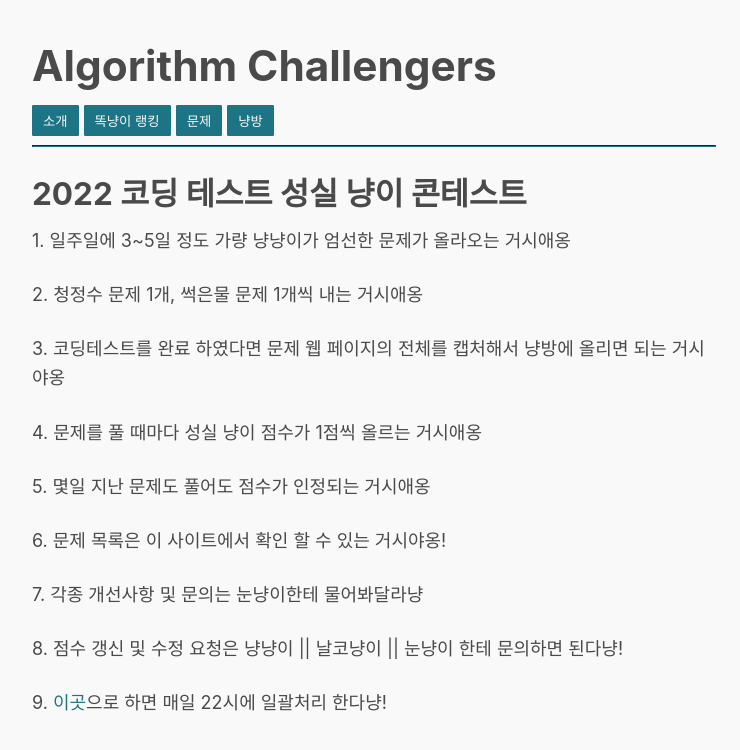
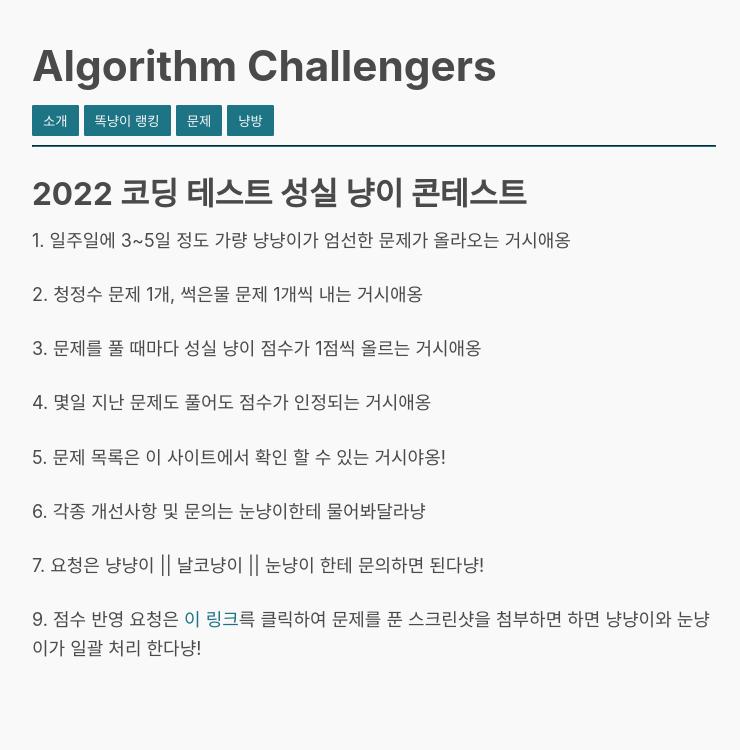
Before and after one commit to algorithm-challengers/algorithm-challengers.github.io, a Svelte app: page / in a window 1280 px wide. Shown: the top 750 px of the page, without its empty margins (266-1006 px from the left). Built offline with nearby package versions, Linux system fonts and the light colour scheme.

Commit message:
Update App.svelte

```diff
--- a/src/App.svelte
+++ b/src/App.svelte
@@ -37,13 +37,12 @@
 		<h3>2022 코딩 테스트 성실 냥이 콘테스트</h3>
 		<p>1. 일주일에 3~5일 정도 가량 냥냥이가 엄선한 문제가 올라오는 거시애옹</p>
 		<p>2. 청정수 문제 1개, 썩은물 문제 1개씩 내는 거시애옹</p>
-		<p>3. 코딩테스트를 완료 하였다면 문제 웹 페이지의 전체를 캡처해서 냥방에 올리면 되는 거시야옹</p>
-		<p>4. 문제를 풀 때마다 성실 냥이 점수가 1점씩 올르는 거시애옹</p>
-		<p>5. 몇일 지난 문제도 풀어도 점수가 인정되는 거시애옹</p>
-		<p>6. 문제 목록은 이 사이트에서 확인 할 수 있는 거시야옹!</p>
-		<p>7. 각종 개선사항 및 문의는 눈냥이한테 물어봐달라냥</p>
-        <p>8. 점수 갱신 및 수정 요청은 냥냥이 || 날코냥이 || 눈냥이 한테 문의하면 된다냥!</p>
-		<p>9. <a href="https://docs.google.com/forms/d/e/1FAIpQLSfWbriP5yBfhPHMNNg44hhWUxEq-vSLYTZBES_guPUx3l9K7A/viewform?usp=sf_link">이곳</a>으로 하면 매일 22시에 일괄처리 한다냥!</p>
+		<p>3. 문제를 풀 때마다 성실 냥이 점수가 1점씩 올르는 거시애옹</p>
+		<p>4. 몇일 지난 문제도 풀어도 점수가 인정되는 거시애옹</p>
+		<p>5. 문제 목록은 이 사이트에서 확인 할 수 있는 거시야옹!</p>
+		<p>6. 각종 개선사항 및 문의는 눈냥이한테 물어봐달라냥</p>
+        	<p>7. 요청은 냥냥이 || 날코냥이 || 눈냥이 한테 문의하면 된다냥!</p>
+		<p>9. 점수 반영 요청은 <a href="https://docs.google.com/forms/d/e/1FAIpQLSfWbriP5yBfhPHMNNg44hhWUxEq-vSLYTZBES_guPUx3l9K7A/viewform?usp=sf_link">이 링크</a>륵 클릭하여 문제를 푼 스크린샷을 첨부하면 하면 냥냥이와 눈냥이가 일괄 처리 한다냥!</p>
 	{/if}
 
 	{#if tap == 1}
```
